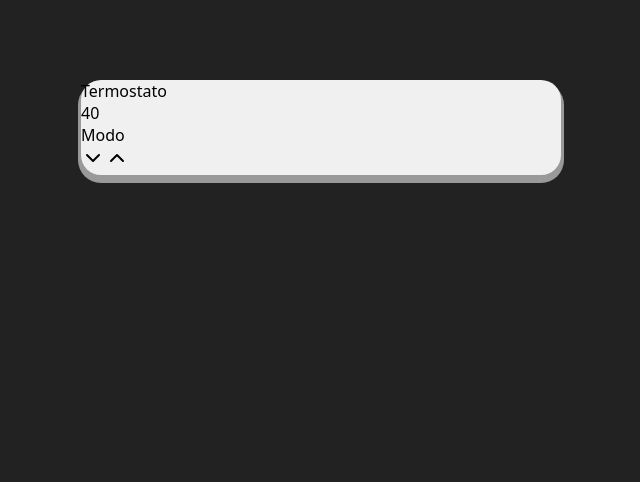
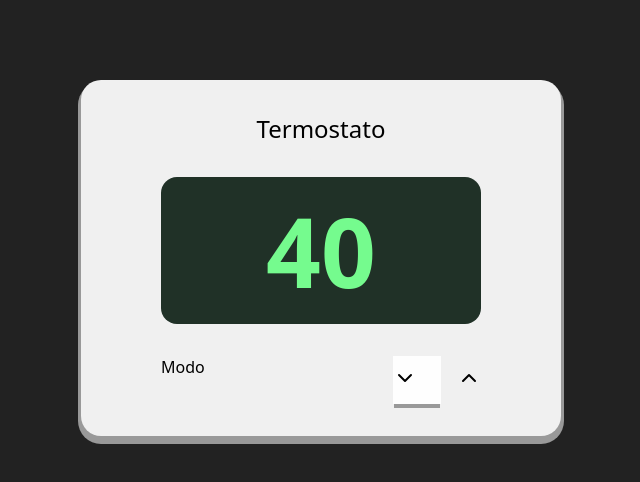
Before and after one commit to catharygr/termostato-react, a React (Vite) app: page / in a window 1280 px wide. Shown: the top 482 px of the page, without its empty margins (319-959 px from the left). Built offline with nearby package versions, Linux system fonts and the light colour scheme.

Commit message:
Trabajando con CSS

```diff
--- a/src/componentes/termostato/Termostato.jsx
+++ b/src/componentes/termostato/Termostato.jsx
@@ -5,18 +5,21 @@ export default function Termostato() {
   return (
     <div className={styles.termostato}>
       <h1>Termostato</h1>
-      <div>40</div>
-      <div>
+      <div className={styles.display}>40</div>
+      <div className={styles.grupo_botones}>
+        <div className={styles.grupo}>
+          <label htmlFor=""></label>
           <input type="text" name="" id="" placeholder="Modo" />
         </div>
-      <div>
-        <button>
+        <div className={styles.grupo_flechas}>
+          <button className={styles.btn_down}>
             <ChevronDown />
           </button>
-        <button>
+          <button className={styles.btn_up}>
             <ChevronUp />
           </button>
         </div>
       </div>
+    </div>
   );
 }
--- a/src/componentes/termostato/Termostato.module.css
+++ b/src/componentes/termostato/Termostato.module.css
@@ -1,5 +1,44 @@
 .termostato {
+  display: flex;
+  flex-direction: column;
+  align-items: center;
   background-color: rgb(240, 240, 240);
   border-radius: 20px;
   box-shadow: 0px 5px 0 3px #999;
+  padding: 2rem 5rem;
+  gap: 2rem;
 }
+
+h1 {
+  font-size: 1.5rem;
+}
+
+.display {
+  align-self: stretch;
+  text-align: center;
+  font-size: 6rem;
+  font-weight: bold;
+  border-radius: 16px;
+  background-color: rgb(32, 49, 39);
+  color: rgb(117, 251, 142);
+  padding: 0.5rem;
+}
+
+.grupo_botones {
+  display: flex;
+  justify-content: space-between;
+  align-self: stretch;
+}
+
+.grupo_flechas {
+  display: flex;
+  gap: 1rem;
+}
+
+.btn_down {
+  background-color: rgb(254, 254, 254);
+  width: 3rem;
+  height: 3rem;
+
+  box-shadow: 0px 5px 0 -1px #999;
+}
```
Lines whose indentation alone changed are shown as unchanged.
